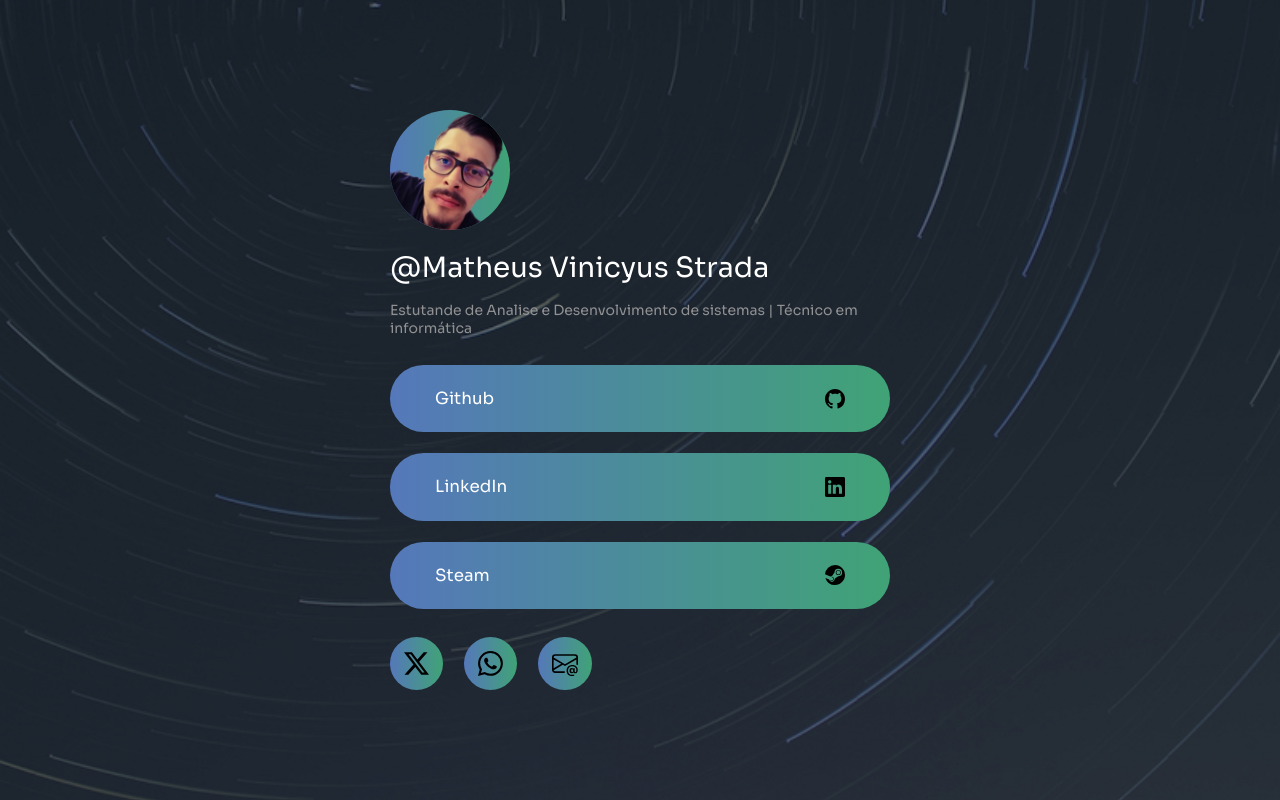
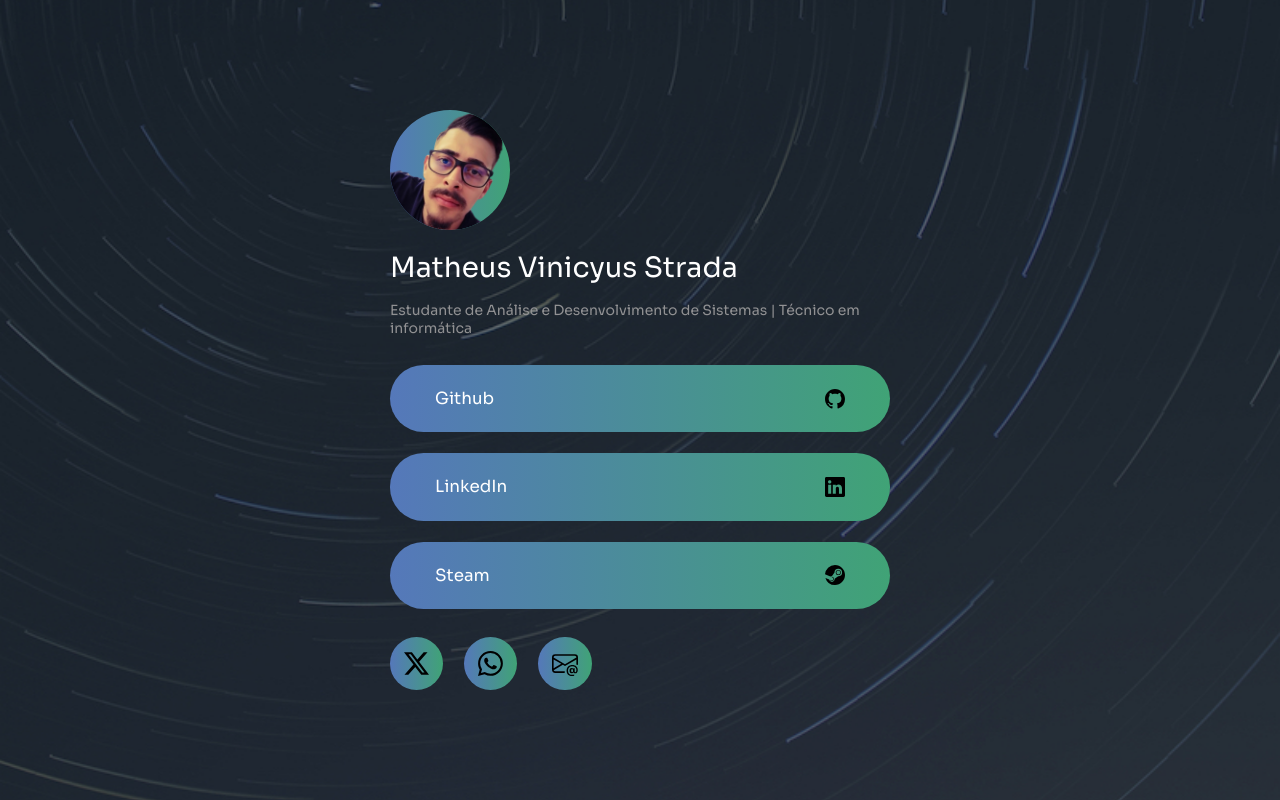
Before and after one commit to zMatheus22/Social_Links, a plain HTML site: page index.html in a window 1280 px wide. Drawn offline with Linux system fonts and the light colour scheme.

Commit message:
Update `index.html`

```diff
--- a/index.html
+++ b/index.html
@@ -3,8 +3,13 @@
   <head>
     <meta charset="UTF-8" />
     <meta name="viewport" content="width=device-width, initial-scale=1.0" />
-    <title>Social Links</title>
+    <title>Social Links - Matheus Vinicyus Strada</title>
+    <meta
+      name="description"
+      content="Social links de Matheus Vinicyus Strada."
+    />
     <link rel="stylesheet" href="css/style.css" />
+    <link rel="shortcut icon" href="./img/link.svg" type="image/svg" />
   </head>
   <body>
     <section class="container">
@@ -14,9 +19,9 @@
           src="./img/matheus.png"
           alt="imagem de perfil"
         />
-        <h1 class="username">@Matheus Vinicyus Strada</h1>
+        <h1 class="username">Matheus Vinicyus Strada</h1>
         <p class="descricao">
-          Estutande de Analise e Desenvolvimento de sistemas | Técnico em
+          Estudante de Análise e Desenvolvimento de Sistemas | Técnico em
           informática
         </p>
       </header>
```
Also changed, not shown: img/link.svg (added).
